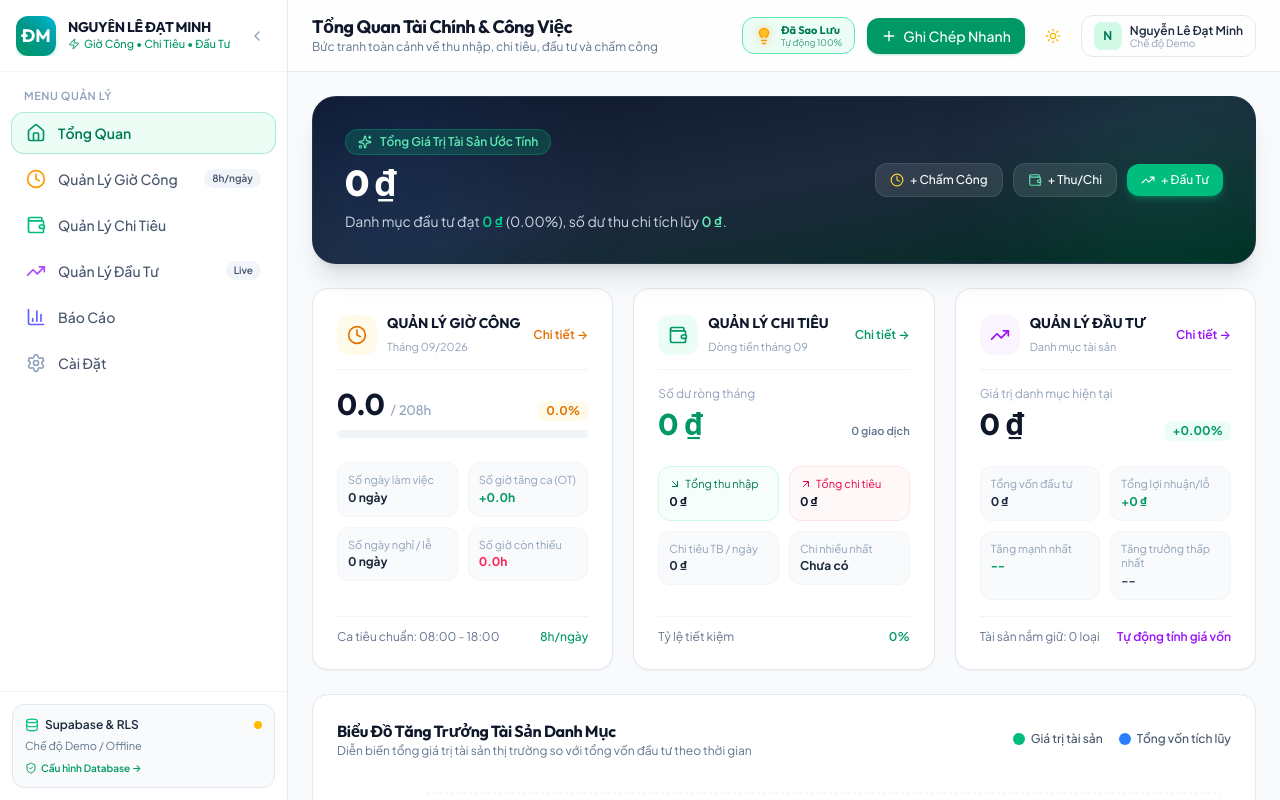
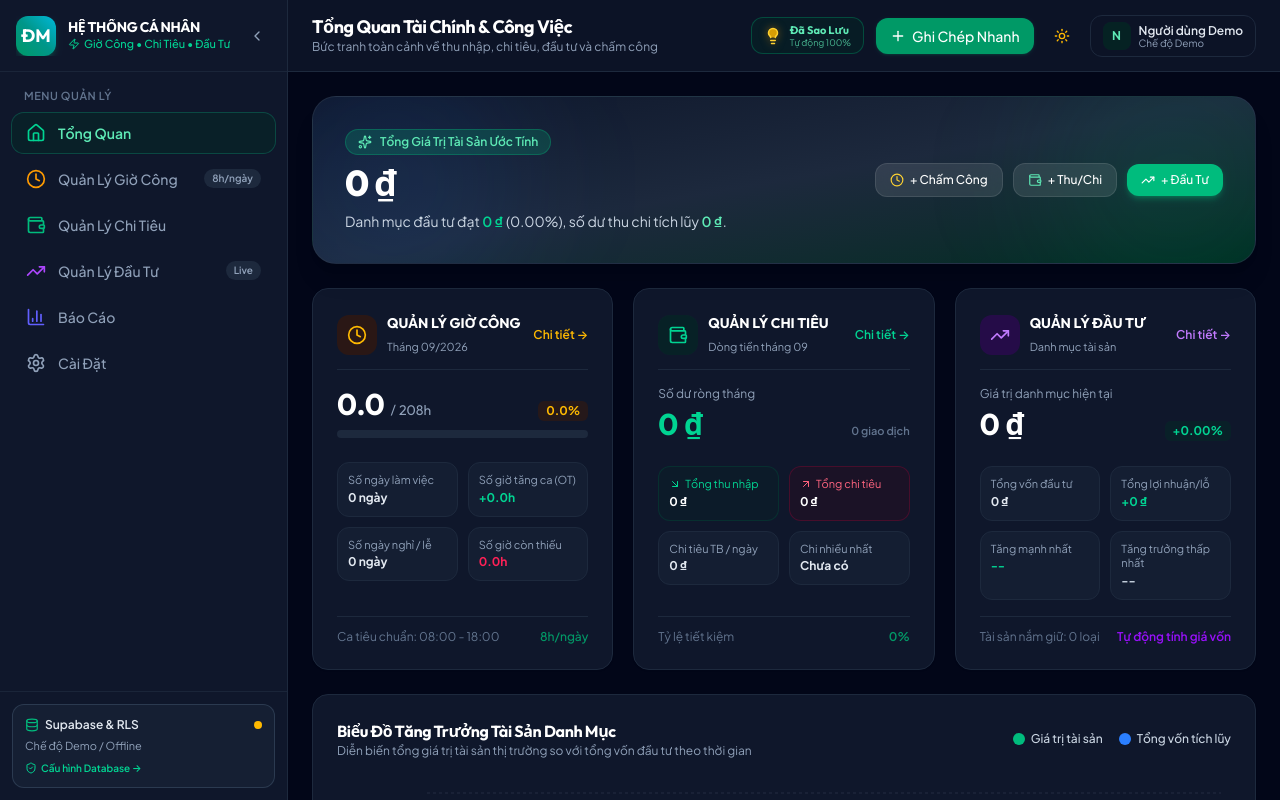
Before and after one commit to datminh96-design/minhnld2, a React (Vite) app: page / in a window 1280 px wide. Shown: the top 800 px of the page. Built offline with nearby package versions, Linux system fonts and the light colour scheme; no server answers.

Commit message:
refactor: remove hardcoded personal identity info
Replaced specific personal names and emails with generic placeholders to improve privacy and allow for better multi-user customization.

```diff
--- a/src/components/layout/Header.tsx
+++ b/src/components/layout/Header.tsx
@@ -243,7 +243,7 @@ export const Header: React.FC<HeaderProps> = ({
             </div>
             <div className="hidden md:block text-left">
               <p className="text-xs font-semibold text-slate-800 dark:text-slate-200 leading-tight line-clamp-1">
-                {profile?.full_name || 'Nguyễn Lê Đạt Minh'}
+                {profile?.full_name || 'Người dùng'}
               </p>
               <p className="text-[10px] text-slate-400 leading-none">
                 {isDemoUser ? 'Chế độ Demo' : 'Supabase User'}
@@ -260,10 +260,10 @@ export const Header: React.FC<HeaderProps> = ({
               <div className="absolute right-0 mt-2 w-64 rounded-2xl bg-white dark:bg-slate-900 shadow-xl border border-slate-200 dark:border-slate-800 p-2 z-50 animate-in fade-in zoom-in-95 duration-150">
                 <div className="p-3 rounded-xl bg-slate-50 dark:bg-slate-800/60 mb-2">
                   <p className="text-xs font-bold text-slate-900 dark:text-white">
-                    {profile?.full_name || 'Nguyễn Lê Đạt Minh'}
+                    {profile?.full_name || 'Người dùng'}
                   </p>
                   <p className="text-[11px] text-slate-500 dark:text-slate-400 truncate">
-                    {profile?.email || 'datminh96@gmail.com'}
+                    {profile?.email || 'guest@example.com'}
                   </p>
                 </div>
 
--- a/src/components/layout/Sidebar.tsx
+++ b/src/components/layout/Sidebar.tsx
@@ -115,7 +115,7 @@ export const Sidebar: React.FC<SidebarProps> = ({
               </div>
               <div className="min-w-0">
                 <h1 className="text-sm font-bold text-slate-900 dark:text-white font-display tracking-tight leading-tight truncate">
-                  NGUYỄN LÊ ĐẠT MINH
+                  HỆ THỐNG CÁ NHÂN
                 </h1>
                 <p className="text-[11px] font-medium text-emerald-600 dark:text-emerald-400 flex items-center gap-1">
                   <Zap className="w-3 h-3 shrink-0" /> Giờ Công • Chi Tiêu • Đầu Tư
--- a/src/context/AuthContext.tsx
+++ b/src/context/AuthContext.tsx
@@ -58,7 +58,7 @@ export const AuthProvider: React.FC<{ children: ReactNode }> = ({ children }) =>
               // Fallback default profile
               setProfile({
                 id: currentSession.user.id,
-                full_name: currentSession.user.user_metadata?.full_name || 'Nguyễn Lê Đạt Minh',
+                full_name: currentSession.user.user_metadata?.full_name || 'Người dùng',
                 email: currentSession.user.email,
               });
             }
@@ -106,8 +106,8 @@ export const AuthProvider: React.FC<{ children: ReactNode }> = ({ children }) =>
       // Demo simulated login
       const demoProf: Profile = {
         id: 'demo-user-id',
-        full_name: 'Nguyễn Lê Đạt Minh',
-        email: email || 'datminh96@gmail.com',
+        full_name: 'Khách',
+        email: email || 'guest@example.com',
       };
       setProfile(demoProf);
       localStorage.setItem('demo_user_profile', JSON.stringify(demoProf));
@@ -132,7 +132,7 @@ export const AuthProvider: React.FC<{ children: ReactNode }> = ({ children }) =>
       // Demo simulated register
       const demoProf: Profile = {
         id: 'demo-user-id',
-        full_name: fullName || 'Nguyễn Lê Đạt Minh',
+        full_name: fullName || 'Khách',
         email,
       };
       setProfile(demoProf);
--- a/src/features/auth/AuthModal.tsx
+++ b/src/features/auth/AuthModal.tsx
@@ -20,9 +20,9 @@ export const AuthModal: React.FC<AuthModalProps> = ({
   const { addToast } = useData();
 
   const [tab, setTab] = useState<'login' | 'register' | 'forgot' | 'supabase'>(initialTab);
-  const [email, setEmail] = useState('datminh96@gmail.com');
-  const [password, setPassword] = useState('Datminh@2026');
-  const [fullName, setFullName] = useState('Nguyễn Lê Đạt Minh');
+  const [email, setEmail] = useState('');
+  const [password, setPassword] = useState('');
+  const [fullName, setFullName] = useState('');
   const [showPassword, setShowPassword] = useState(false);
   const [showSupabaseKey, setShowSupabaseKey] = useState(false);
   const [loading, setLoading] = useState(false);
@@ -103,7 +103,7 @@ export const AuthModal: React.FC<AuthModalProps> = ({
           ? 'Quên Mật Khẩu'
           : 'Kết Nối Supabase Database'
       }
-      subtitle="Hệ thống quản lý Giờ công | Chi tiêu | Đầu tư - Nguyễn Lê Đạt Minh"
+      subtitle="Hệ thống quản lý Giờ công | Chi tiêu | Đầu tư - "
       maxWidth="md"
     >
       {/* Navigation tabs */}
@@ -158,7 +158,7 @@ export const AuthModal: React.FC<AuthModalProps> = ({
                 required
                 value={fullName}
                 onChange={(e) => setFullName(e.target.value)}
-                placeholder="Nguyễn Lê Đạt Minh"
+                placeholder=""
                 className="w-full px-3.5 py-2.5 text-sm rounded-xl border border-slate-200 dark:border-slate-700 bg-slate-50 dark:bg-slate-800/50 text-slate-900 dark:text-slate-100 focus:outline-none focus:ring-2 focus:ring-emerald-500"
               />
             </div>
--- a/src/features/settings/SettingsView.tsx
+++ b/src/features/settings/SettingsView.tsx
@@ -380,7 +380,7 @@ export const SettingsView: React.FC = () => {
       {/* 4. Thông tin ứng dụng */}
       <div className="p-5 rounded-2xl bg-white dark:bg-slate-900 border border-slate-200 dark:border-slate-800 text-xs text-slate-500 dark:text-slate-400 space-y-1">
         <p className="font-bold text-slate-800 dark:text-slate-200 font-display">
-          NGUYỄN LÊ ĐẠT MINH – GIỜ CÔNG | CHI TIÊU | ĐẦU TƯ
+          QUẢN LÝ CÁ NHÂN – GIỜ CÔNG | CHI TIÊU | ĐẦU TƯ
         </p>
         <p>Phiên bản 1.0.0 • Tối ưu hóa triển khai Vercel & Supabase Cloud PostgreSQL • Tự động sao lưu dữ liệu khi thêm, sửa, xóa</p>
       </div>
--- a/src/features/work/WorkView.tsx
+++ b/src/features/work/WorkView.tsx
@@ -355,7 +355,7 @@ export const WorkView: React.FC = () => {
   // Export to Excel handler
   const handleExportExcel = () => {
     exportWorkLogsToExcel(currentMonthLogs, selectedMonth, selectedYear, summary, {
-      name: 'Nguyễn Lê Đạt Minh',
+      name: 'Người dùng',
       id: '42157',
       username: 'Minhnd2',
       standardTargetText: 'Phút chuẩn làm/ngày: 208'
@@ -563,7 +563,7 @@ export const WorkView: React.FC = () => {
           {/* Top Header Row of the Table */}
           <div className="flex flex-col sm:flex-row items-center justify-between gap-2 px-4 py-3 bg-white dark:bg-slate-900 border-b border-slate-300 dark:border-slate-700">
             <h2 className="text-lg sm:text-xl font-bold text-sky-700 dark:text-sky-400 font-display tracking-tight text-center sm:text-left">
-              Nguyễn Lê Đạt Minh - 42157 - Minhnd2
+              Mã số NV: 42157 - Họ tên NV
             </h2>
             <div className="text-xs sm:text-sm font-bold text-slate-800 dark:text-slate-200 bg-slate-100 dark:bg-slate-800 px-3 py-1 rounded-lg border border-slate-200 dark:border-slate-700">
               Phút chuẩn làm/ngày: <span className="text-amber-600 dark:text-amber-400">208</span>
--- a/src/index.css
+++ b/src/index.css
@@ -1,4 +1,5 @@
 @import "tailwindcss";
+@custom-variant dark (&:where(.dark, .dark *));
 
 @layer base {
   :root {
--- a/src/lib/excelExport.ts
+++ b/src/lib/excelExport.ts
@@ -41,7 +41,7 @@ export function exportWorkLogsToExcel(
   const monthStr = month < 10 ? `0${month}` : `${month}`;
   const fileName = `Bang_Ghi_Gio_Lam_Thang_${monthStr}_${year}.xlsx`;
 
-  const empName = employeeInfo?.name || 'Nguyễn Lê Đạt Minh';
+  const empName = employeeInfo?.name || 'Người dùng';
   const empId = employeeInfo?.id || '42157';
   const empUsername = employeeInfo?.username || 'Minhnd2';
   const headerTitle = `${empName} - ${empId} - ${empUsername}`;
--- a/src/lib/seedData.ts
+++ b/src/lib/seedData.ts
@@ -12,9 +12,9 @@ import {
 
 export const DEFAULT_PROFILE: Profile = {
   id: 'demo-user-id',
-  full_name: 'Nguyễn Lê Đạt Minh',
+  full_name: 'Người dùng Demo',
   avatar_url: 'https://images.unsplash.com/photo-1534528741775-53994a69daeb?w=150&auto=format&fit=crop&q=80',
-  email: 'datminh96@gmail.com',
+  email: 'guest@example.com',
 };
 
 export const DEFAULT_WORK_SETTINGS: WorkSettings = {
```
